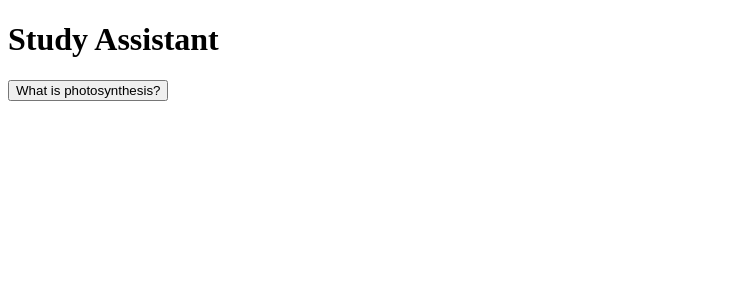
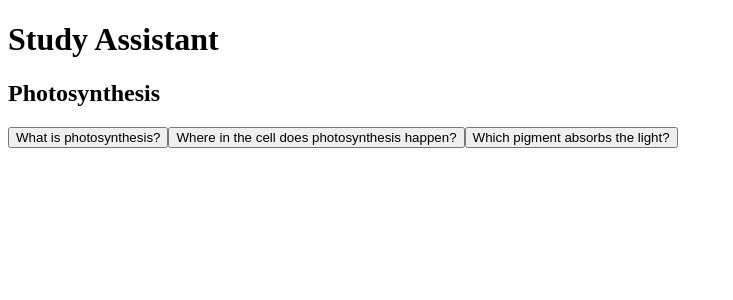
Before and after one commit to RishitheB0T/study-assistant, a React (Vite) app: page / in a window 1280 px wide. Shown: the top 300 px of the page, without its empty margins (0-733 px from the left). Built offline with nearby package versions, Linux system fonts and the light colour scheme.

Commit message:
feat: show every flashcard from the sample set

```diff
--- a/src/App.jsx
+++ b/src/App.jsx
@@ -2,10 +2,16 @@ import Flashcard from './components/Flashcard.jsx'
 import { sampleSet } from './lib/sampleSet.js'
 
 function App() {
+  // Calculated from the set each time, so it never needs its own state.
+  const flashcards = sampleSet.items.filter((item) => item.type === 'flashcard')
+
   return (
     <main>
       <h1>Study Assistant</h1>
-      <Flashcard card={sampleSet.items[0]} />
+      <h2>{sampleSet.title}</h2>
+      {flashcards.map((card) => (
+        <Flashcard key={card.id} card={card} />
+      ))}
     </main>
   )
 }
```
